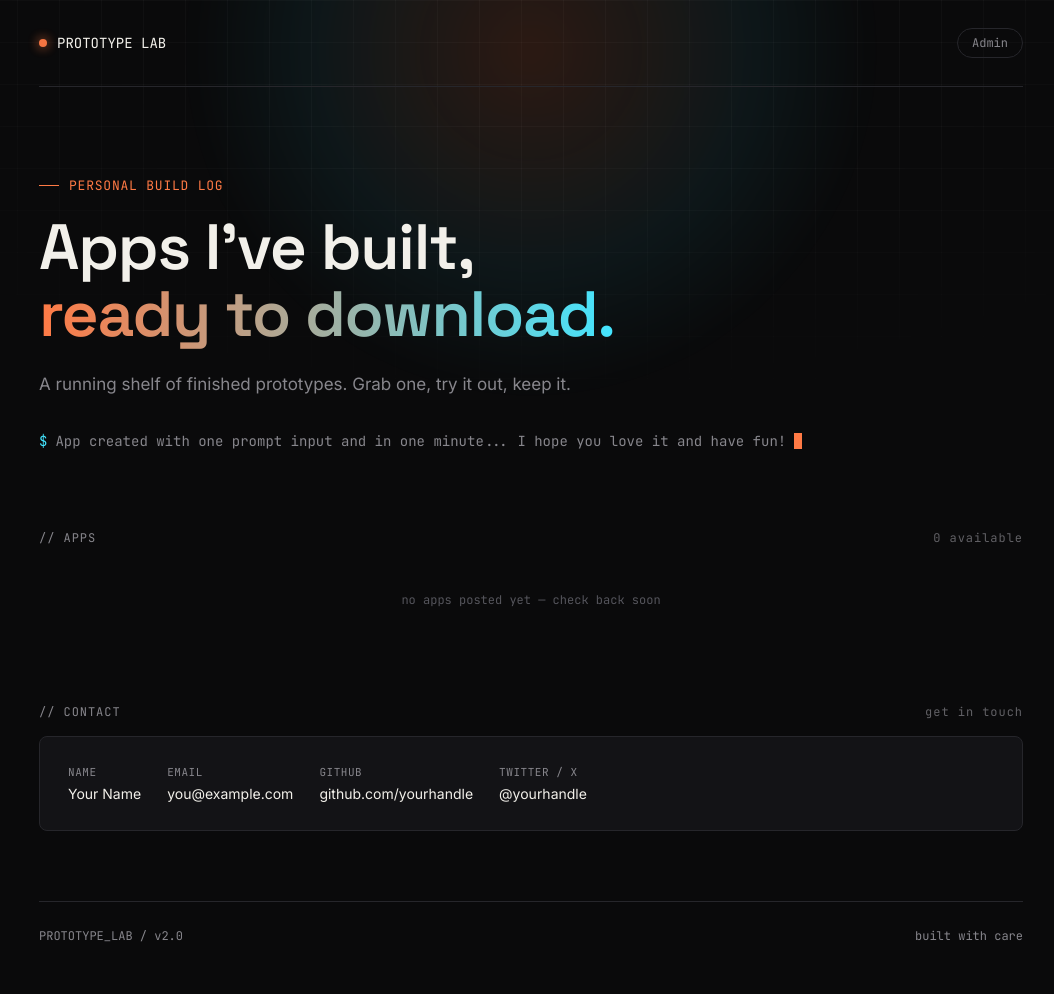
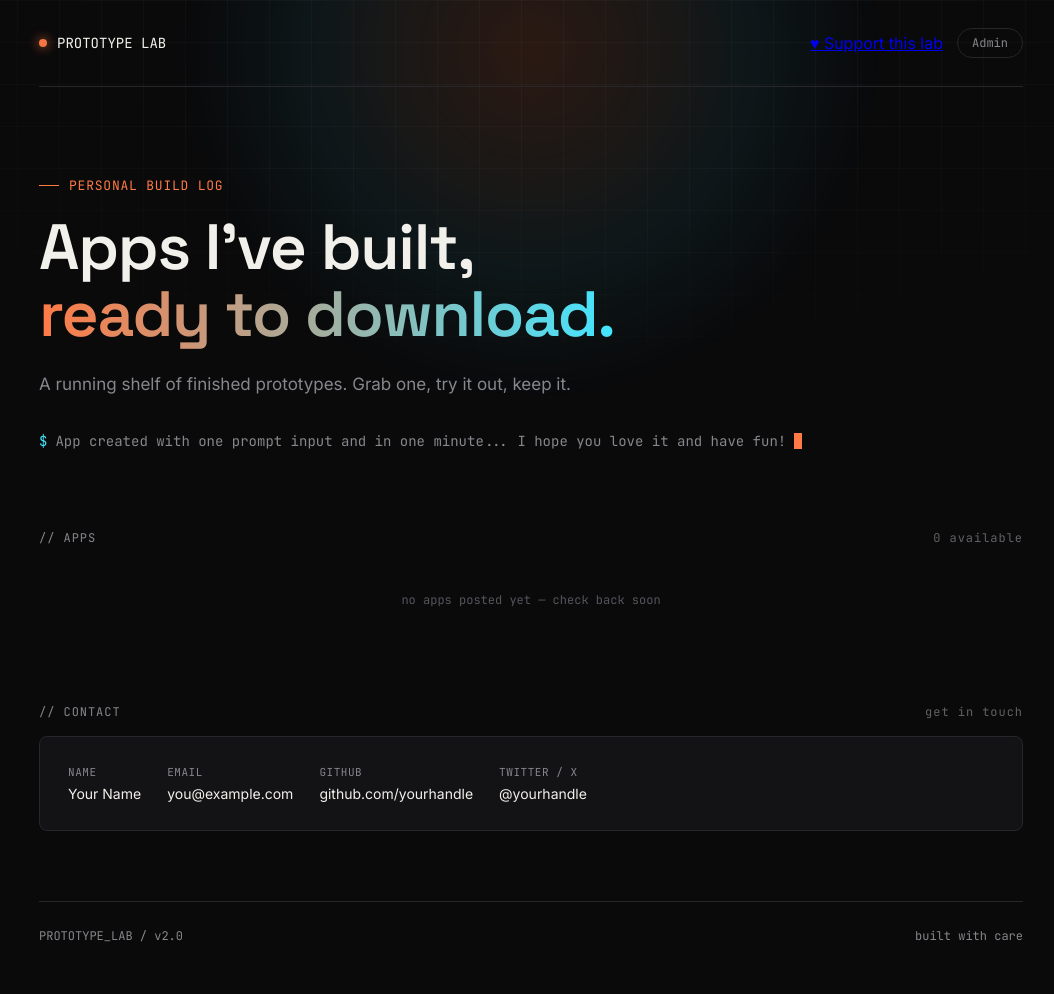
Before and after one commit to Che3aha/Just-something-useful, a plain HTML site: page index.html in a window 1280 px wide. Shown: the whole page, without its empty margins (109-1163 px from the left). Drawn offline with Linux system fonts and the light colour scheme.

Commit message:
Add support link to navigation

```diff
--- a/index.html
+++ b/index.html
@@ -460,6 +460,7 @@
   <nav>
     <div class="logo"><span class="dot"></span> PROTOTYPE LAB</div>
     <div class="nav-right">
+      <a class="donate-btn" href="https://paypal.me/snezanakokot1" target="_blank" rel="noopener noreferrer">♥ Support this lab</a>
       <span class="admin-badge" id="adminBadge">ADMIN MODE</span>
       <button class="nav-btn" id="adminToggleBtn">Admin</button>
     </div>
```
